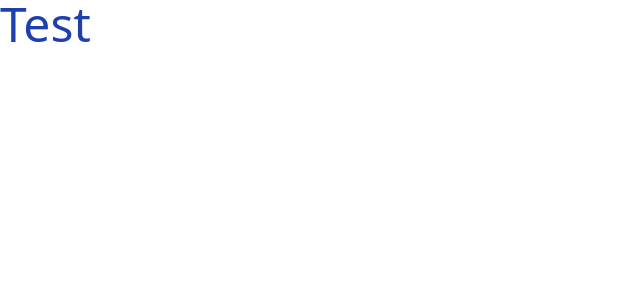
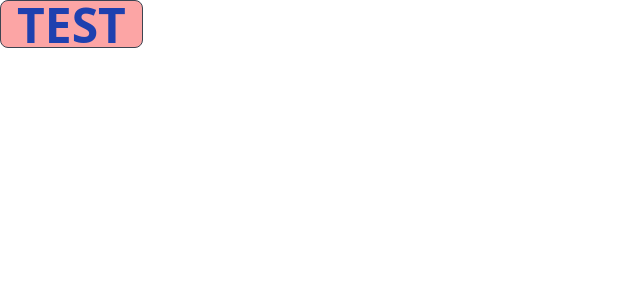
Before and after one commit to FourSqweez/watch-store-nextjs-redux-tailwind-daisyui, a Next.js app: page / in a window 1280 px wide. Shown: the top 300 px of the page, without its empty margins (0-640 px from the left). Built offline with nearby package versions, Linux system fonts and the light colour scheme.

Commit message:
add : install and config daisyUI

```diff
--- a/package.json
+++ b/package.json
@@ -9,6 +9,7 @@
     "lint": "next lint"
   },
   "dependencies": {
+    "daisyui": "^2.31.0",
     "next": "12.3.1",
     "react": "18.2.0",
     "react-dom": "18.2.0"
--- a/src/pages/index.js
+++ b/src/pages/index.js
@@ -9,7 +9,7 @@ export default function Home() {
 				<link rel="icon" href="/favicon.ico" />
 			</Head>
 
-			<main className='text-blue-800 text-5xl'>Test</main>
+			<main className='text-blue-800 text-5xl btn bg-red-300'>Test</main>
 
 			<footer></footer>
 		</div>
--- a/tailwind.config.js
+++ b/tailwind.config.js
@@ -4,8 +4,8 @@ module.exports = {
 		'./src/pages/**/*.{js,ts,jsx,tsx}',
 		'./src/components/**/*.{js,ts,jsx,tsx}',
 	],
-	theme: {
-		extend: {},
+	plugins: [require('daisyui')],
+	daisyui: {
+		themes: false,
 	},
-	plugins: [],
 }
```
Also changed, not shown: 1 other file (tests, documents, lock files or other folders).
